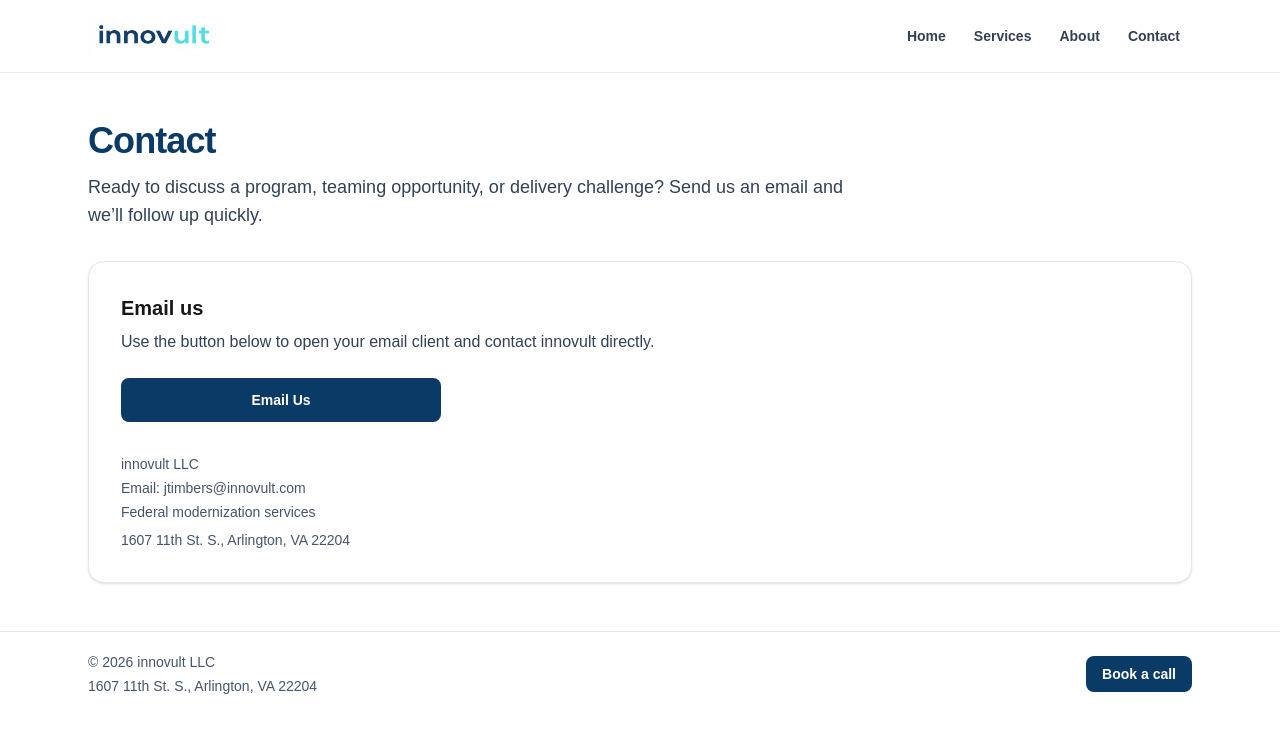
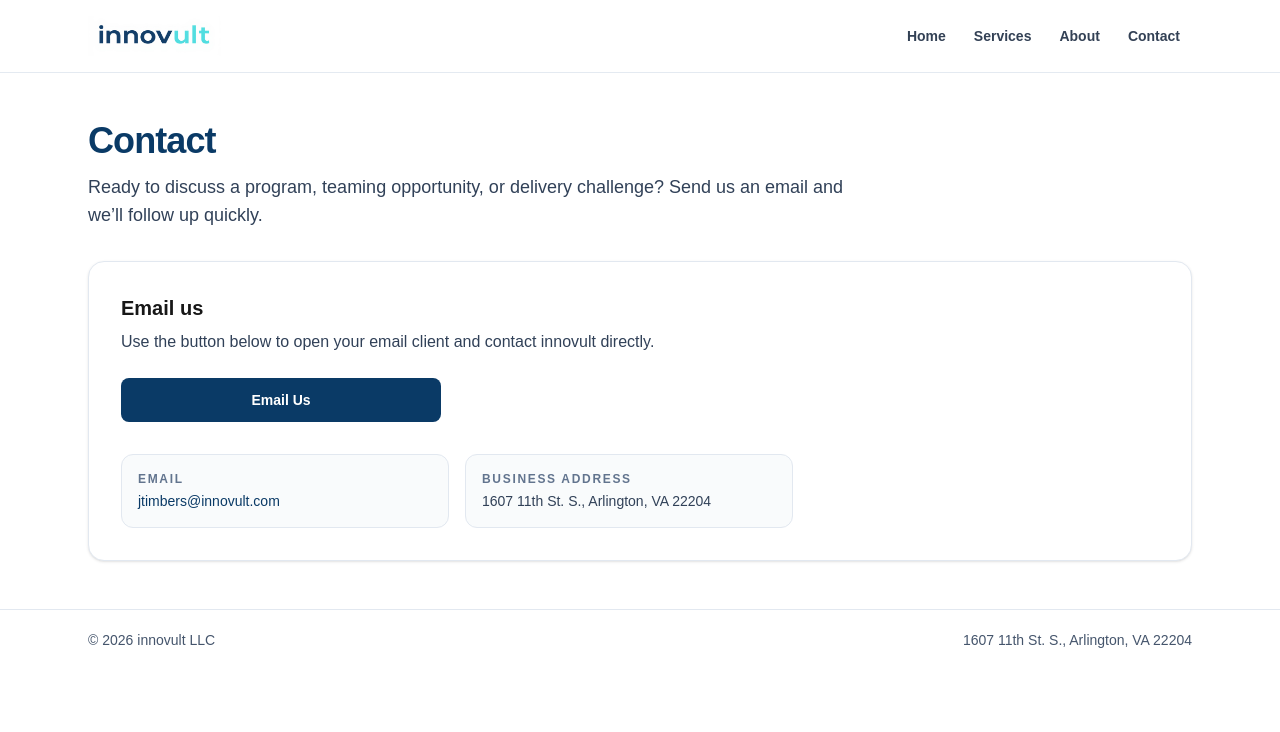
Before and after one commit to jtimbers3/innovult-site, a Next.js app in the folder innovult-site/: page /contact in a window 1280 px wide. Shown: the top 732 px of the page. Built offline with nearby package versions, Linux system fonts and the light colour scheme.

Commit message:
Remove Book a call CTAs and polish Contact details layout

```diff
--- a/innovult-site/src/app/contact/page.tsx
+++ b/innovult-site/src/app/contact/page.tsx
@@ -13,19 +13,23 @@ export default function ContactPage() {
         <p className="mt-2 text-slate-700">Use the button below to open your email client and contact innovult directly.</p>
 
         <div className="mt-6 max-w-xs">
-          <a
-            href="mailto:jtimbers@innovult.com?subject=innovult%20Inquiry"
-            className="btn-primary block px-5 py-3 text-center text-sm"
-          >
+          <a href="mailto:jtimbers@innovult.com?subject=innovult%20Inquiry" className="btn-primary block px-5 py-3 text-center text-sm">
             Email Us
           </a>
         </div>
 
-        <div className="mt-8 text-sm text-slate-600">
-          <p>innovult LLC</p>
-          <p className="mt-1">Email: jtimbers@innovult.com</p>
-          <p className="mt-1">Federal modernization services</p>
-          <p className="mt-2">1607 11th St. S., Arlington, VA 22204</p>
+        <div className="mt-8 grid gap-4 md:max-w-2xl md:grid-cols-2">
+          <div className="rounded-xl border border-slate-200 bg-slate-50/80 p-4">
+            <p className="text-xs font-semibold uppercase tracking-[0.14em] text-slate-500">Email</p>
+            <a className="mt-1 block text-sm font-medium text-[#0A3A66] hover:underline" href="mailto:jtimbers@innovult.com">
+              jtimbers@innovult.com
+            </a>
+          </div>
+
+          <div className="rounded-xl border border-slate-200 bg-slate-50/80 p-4">
+            <p className="text-xs font-semibold uppercase tracking-[0.14em] text-slate-500">Business Address</p>
+            <p className="mt-1 text-sm font-medium text-slate-700">1607 11th St. S., Arlington, VA 22204</p>
+          </div>
         </div>
       </section>
     </div>
--- a/innovult-site/src/app/layout.tsx
+++ b/innovult-site/src/app/layout.tsx
@@ -48,14 +48,9 @@ export default function RootLayout({ children }: Readonly<{ children: React.Reac
         <main className="mx-auto max-w-6xl px-6 py-12">{children}</main>
 
         <footer className="border-t border-slate-200 bg-white">
-          <div className="mx-auto flex max-w-6xl flex-col gap-4 px-6 py-5 text-sm text-slate-600 sm:flex-row sm:items-center sm:justify-between">
-            <div>
-              <p>© {new Date().getFullYear()} innovult LLC</p>
-              <p className="mt-1">1607 11th St. S., Arlington, VA 22204</p>
-            </div>
-            <Link href="/contact" className="btn-primary px-4 py-2">
-              Book a call
-            </Link>
+          <div className="mx-auto flex max-w-6xl flex-col gap-2 px-6 py-5 text-sm text-slate-600 sm:flex-row sm:items-center sm:justify-between">
+            <p>© {new Date().getFullYear()} innovult LLC</p>
+            <p>1607 11th St. S., Arlington, VA 22204</p>
           </div>
         </footer>
       </body>
--- a/innovult-site/src/app/page.tsx
+++ b/innovult-site/src/app/page.tsx
@@ -16,7 +16,7 @@ export default function HomePage() {
           </p>
           <div className="mt-8 flex flex-wrap gap-3">
             <Link href="/contact" className="btn-primary px-5 py-3 text-sm">
-              Book a call
+              Email Us
             </Link>
             <Link href="/services" className="btn-outline px-5 py-3 text-sm">
               Explore services
```
